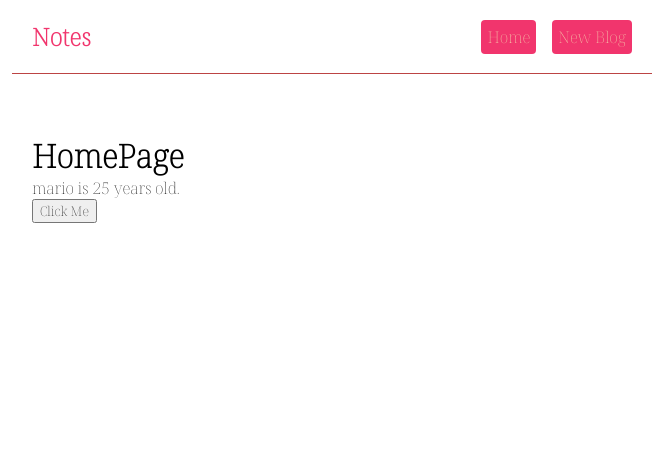
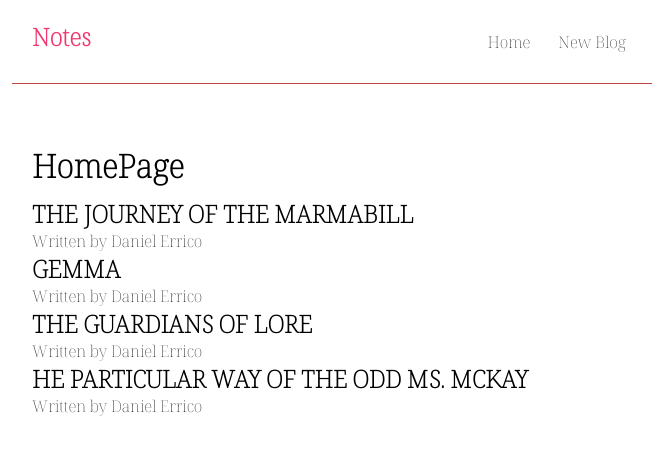
Before and after one commit to farid555/note-book-react, a React (Create React App) app: page / in a window 1280 px wide. Shown: the top 452 px of the page, without its empty margins (308-971 px from the left). Built offline with nearby package versions, Linux system fonts and the light colour scheme; a web font is replaced by a local one.

Commit message:
passing props

```diff
--- /dev/null
+++ b/src/components/BlogList.js
@@ -0,0 +1,23 @@
+import React from "react";
+
+const BlogList = (props) => {
+  const blogs = props.blogs;
+  console.log(blogs);
+  return (
+    <div>
+      <h1>HomePage</h1>
+      <div>
+        {blogs.map((item) => {
+          return (
+            <div className="blog-preview" key={item.id}>
+              <h2>{item.title}</h2>
+              <p> Written by {item.author}</p>
+            </div>
+          );
+        })}
+      </div>
+    </div>
+  );
+};
+
+export default BlogList;
--- a/src/components/Home.js
+++ b/src/components/Home.js
@@ -1,23 +1,36 @@
+import BlogList from "./BlogList";
 import { useState } from "react";
 
 const Home = () => {
-  const [name, setName] = useState("mario");
-  const [age, setAge] = useState(25);
-
-  const handleClick = () => {
-    setName("ayme");
-    setAge(30);
-  };
-
+  const [blogs, setBlog] = useState([
+    {
+      title: "THE JOURNEY OF THE MARMABILL",
+      body: "For those spending time at home, looking for a cozy adventure or bedtime story for kids, we offer this imaginative rhyming picture book, read by the author, Daniel Errico.",
+      author: "Daniel Errico",
+      id: 1,
+    },
+    {
+      title: "GEMMA",
+      body: "Gemma is a middle grade novel that follows a curious explorer and her ring-tailed lemur, Milo, as they hunt for the “most greatest treasure in the world”. Solving riddles, battling a bell-wearing jaguar.",
+      author: "Daniel Errico",
+      id: 2,
+    },
+    {
+      title: "THE GUARDIANS OF LORE",
+      body: "While drawing in class at Stagwood School, 12-year old Cal sees a frog staring at him through the window. Stranger than that, is the fact that this frog happens to be wearing glasses. Cal and his best friend, Soy, ",
+      author: "Daniel Errico",
+      id: 3,
+    },
+    {
+      title: "HE PARTICULAR WAY OF THE ODD MS. MCKAY",
+      body: "This quirky tale is about our most infamous character of all. If you don’t have a soufflé-baking, trumpet-blaring, sleigh-riding friend, then maybe it’s time that you met Ms. McKay. Told as a monorhyme poem.",
+      author: "Daniel Errico",
+      id: 4,
+    },
+  ]);
   return (
     <div>
-      <div>
-        <h1>HomePage</h1>
-        <p>
-          {name} is {age} years old.
-        </p>
-        <button onClick={handleClick}>Click Me</button>
-      </div>
+      <BlogList blogs={blogs} />
     </div>
   );
 };
--- a/src/index.css
+++ b/src/index.css
@@ -2,6 +2,9 @@
 * {
   margin: 0px;
   font-family: "Noto Serif Display", serif;
+}
+h1 {
+  margin-bottom: 10px;
 }
 
 .navbar {
@@ -24,13 +27,12 @@
   margin-left: 16px;
   text-decoration: none;
   padding: 6px;
-  color: wheat;
-  background-color: #f1356d;
+  color: black;
   border-radius: 4px;
 }
 
 .navbar a:hover {
-  columns: #f1356d;
+  background-color: #f1356d;
 }
 
 .content {
@@ -38,3 +40,21 @@
   margin: 40px auto;
   padding: 20px;
 }
+
+/* blogs previews */
+
+.blog-previews {
+  padding: 10px, 16px;
+  margin: 20px 0;
+  border-bottom: 1px solid #f1356d;
+}
+
+.blog-previews:hover {
+  box-shadow: 1px 3px 5px rgba(0, 0, 0, 0.1);
+}
+
+.blog-previews h2 {
+  font-size: 20px;
+  color: #f1356d;
+  margin-bottom: 8px;
+}
```
